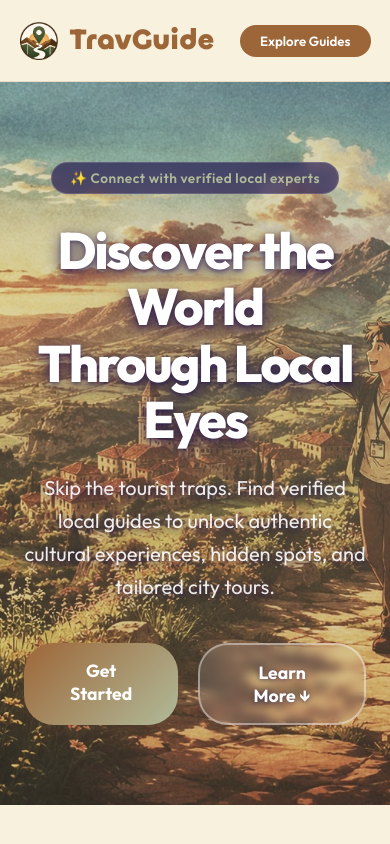
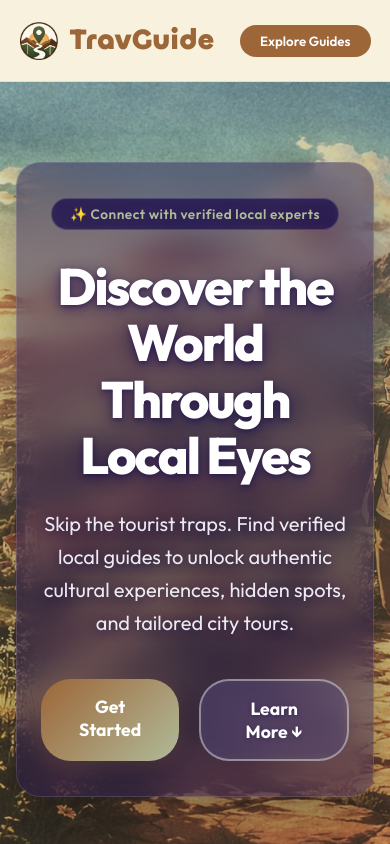
Before and after one commit to SakibJamadar01/TravGuide, a React (Vite) app in the folder frontend/: page / in a window 390 px wide. Built offline with nearby package versions, Linux system fonts and the light colour scheme; no server answers.

Commit message:
style: wrap hero content in glass card box with curvy 32px border radius

```diff
--- a/frontend/src/styles/App.css
+++ b/frontend/src/styles/App.css
@@ -456,6 +456,14 @@ body {
 .hero-content {
     max-width: 650px; /* Reduced width to neatly float on the left side */
     z-index: 3; /* Sits on the very top */
+    background: rgba(30, 16, 78, 0.45); /* Premium translucent dark glass card */
+    backdrop-filter: blur(16px);
+    -webkit-backdrop-filter: blur(16px);
+    border: 1.5px solid rgba(255, 255, 255, 0.12);
+    border-radius: 32px; /* Curvy border radius */
+    padding: 45px 50px;
+    box-shadow: 0 30px 60px rgba(0, 0, 0, 0.35);
+    box-sizing: border-box;
 }
 
 .hero-badge {
@@ -903,7 +911,14 @@ body {
     .hero-section {
         justify-content: center;
         text-align: center;
-        padding: 80px 24px;
+        padding: 80px 16px;
+    }
+
+    .hero-content {
+        padding: 35px 24px;
+        border-radius: 24px; /* Slightly less curvy for smaller screen width ratios */
+        max-width: 100%;
+        margin: 0;
     }
 
     .hero-content h1 {
```
